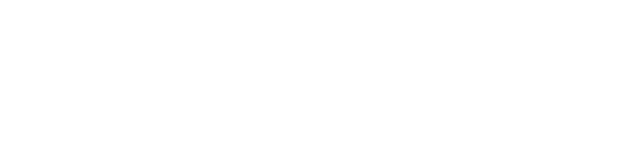
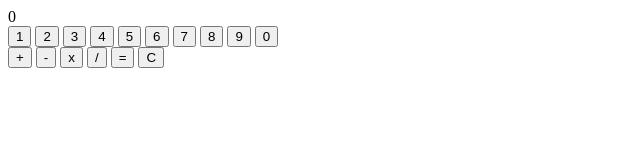
Before and after one commit to shlok-rajurkar/browser-calculator, a plain HTML site: page index.html in a window 1280 px wide. Shown: the whole page, without its empty margins (0-640 px from the left). Drawn offline with Linux system fonts and the light colour scheme.

Commit message:
Add buttons

```diff
--- a/index.html
+++ b/index.html
@@ -8,6 +8,33 @@
 </head>
 <body>
 
+    <div class="body">
+        <div id="result-display">0</div>
+        <div class="buttons-wrapper">
+            <div class="number-buttons">
+                <button id="one">1</button>
+                <button id="two">2</button>
+                <button id="three">3</button>
+                <button id="four">4</button>
+                <button id="five">5</button>
+                <button id="six">6</button>
+                <button id="seven">7</button>
+                <button id="eight">8</button>
+                <button id="nine">9</button>
+                <button id="zero">0</button>
+            </div>
+            <div class="function-buttons">
+                <button id="add">+</button>
+                <button id="subtract">-</button>
+                <button id="multiply">x</button>
+                <button id="divide">/</button>
+                <button id="equals">=</button>
+                <button id="clear">C</button>
+            </div>
+        </div>
+    </div>
+
+
     <script src="calculator_main.js"></script>
 </body>
 </html>
```
